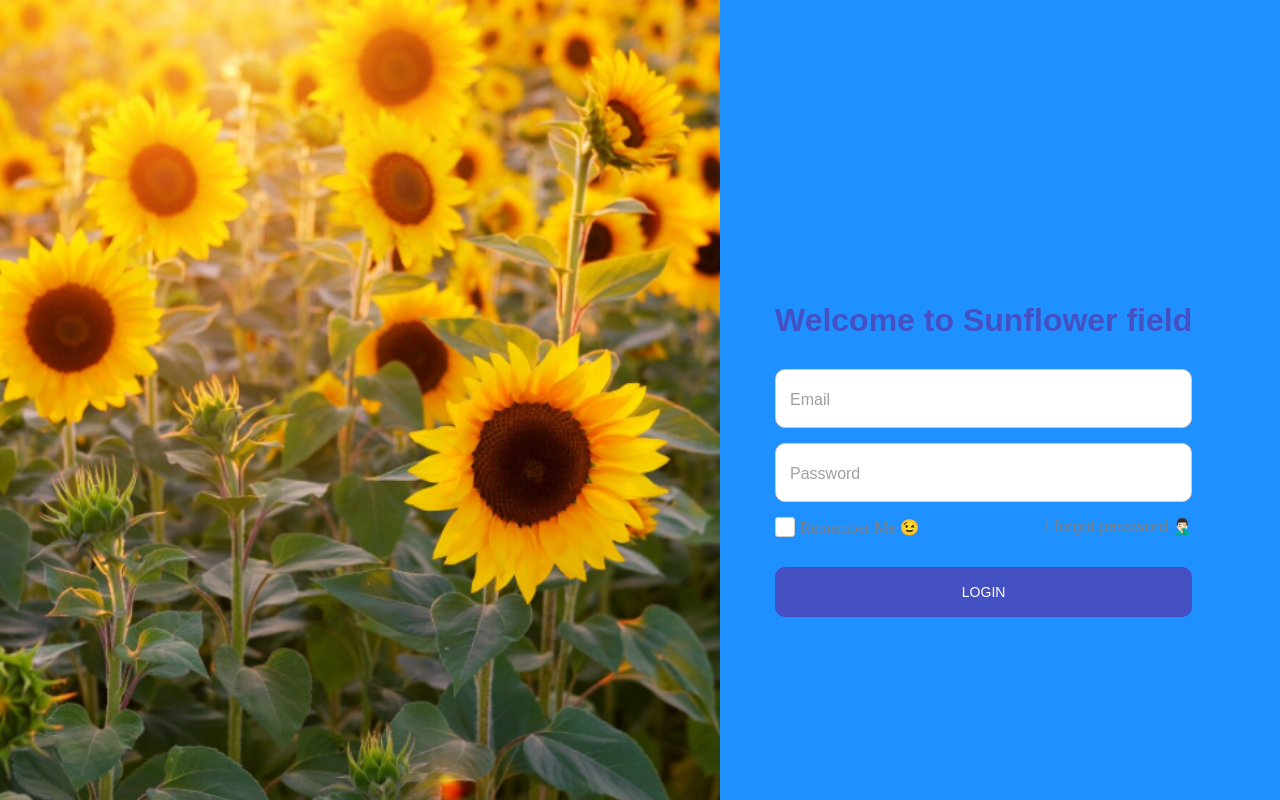
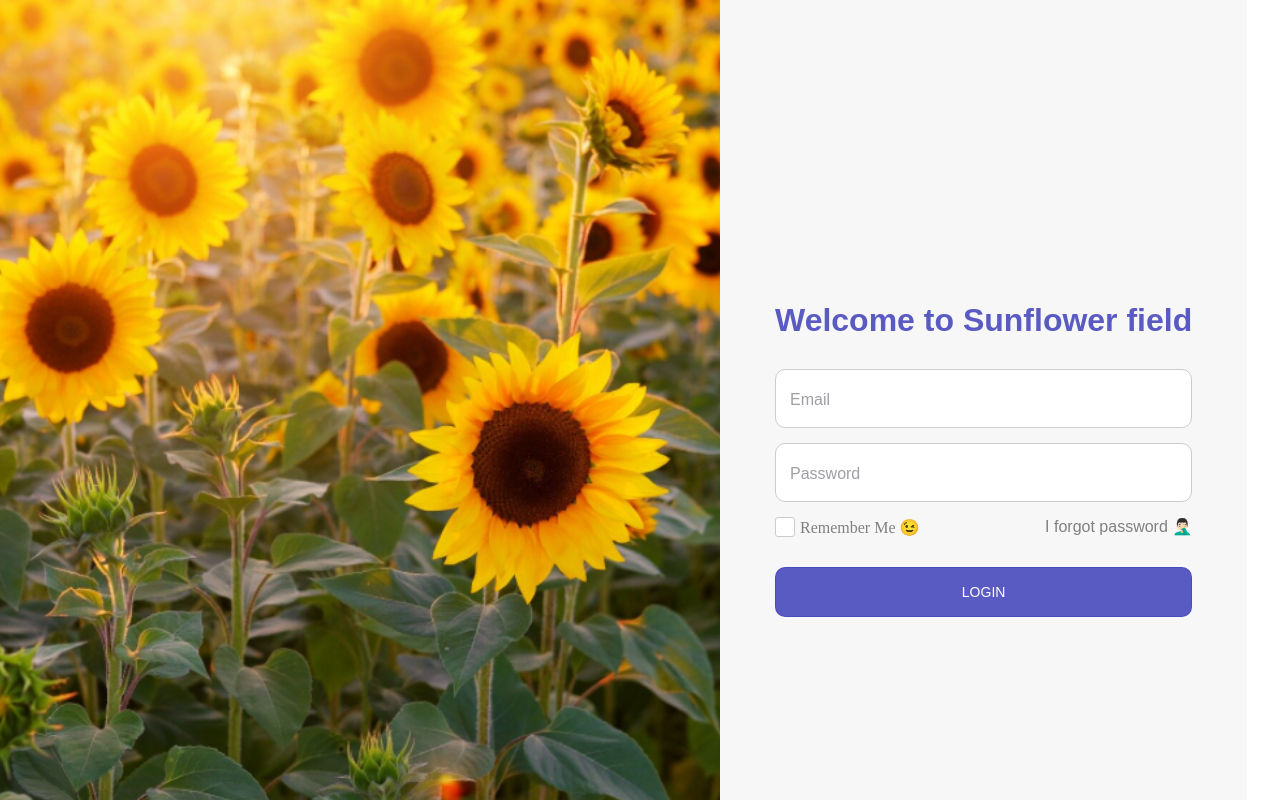
Before and after one commit to LayMui/login-form, a Vue app: page / in a window 1280 px wide. Built offline with nearby package versions, Linux system fonts and the light colour scheme; a web font is replaced by a local one.

Commit message:
Add flex to CSS

```diff
--- a/src/scss/layouts/forms/login/_formContainer.scss
+++ b/src/scss/layouts/forms/login/_formContainer.scss
@@ -1,24 +1,18 @@
 $form-back-color: $wild-sand;
 
 .m-formContainer {
-  flex: 1;
+ // flex: 1;
   min-height: 100vh;
 
   padding: 173px 55px 55px;
 
-  //background-color: $form-back-color;
+  background-color: $form-back-color;
 
   display: flex;
   flex-wrap: nowrap;
-  background-color: DodgerBlue;
+
 
   @media screen and (max-width: 450px) {
     padding: 173px 20px 55px;
   }
 }
-
-.flex-container {
-  display: flex;
-  flex-wrap: nowrap;
-  background-color: DodgerBlue;
-}
```
